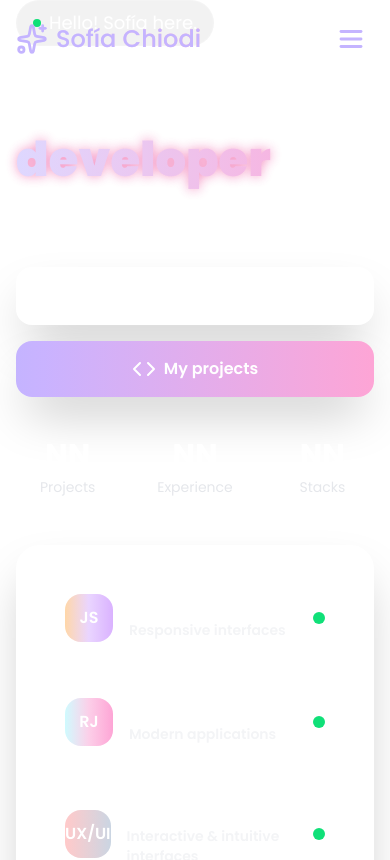
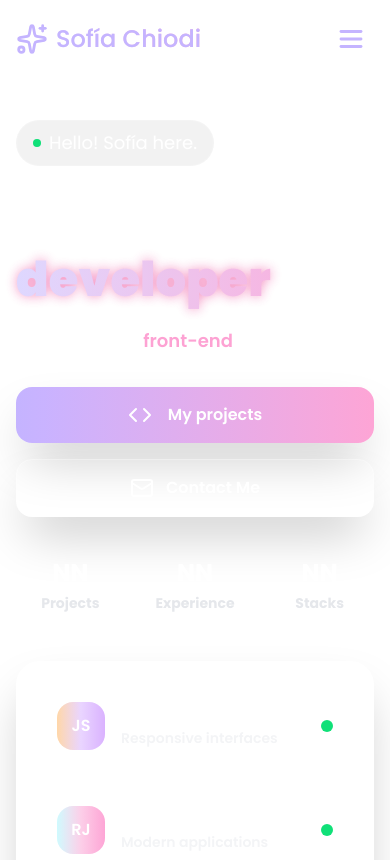
Before and after one commit to sofia-chiodi/my-portfolio, a React (Vite) app: page / in a window 390 px wide. Shown: the top 860 px of the page. Built offline with nearby package versions, Linux system fonts and the light colour scheme.

Commit message:
Perfecting styles

```diff
--- a/src/sections/About/About.jsx
+++ b/src/sections/About/About.jsx
@@ -6,7 +6,7 @@ export const About = () => {
     <section id='about'>
       <div className='min-h-screen py-20 bg-gradient-to-r from-gray-50 to-white relative overflow-hidden'>
         <div className='absolute inset-0 opacity-25'>
-          <div className='absolute top-0 left-0 w-full h-full bg-gradient-to-r from-violet-300 to-pink-600 transform rotate-12 scale-150'></div>
+          <div className='absolute top-0 left-0 w-full h-full bg-gradient-to-r from-violet-300 via-pink-300 to-pink-600 transform rotate-12 scale-150'></div>
         </div>
 
         <div className='max-w-7xl mx-auto px-4 sm:px-6 lg:px-8 relative z-10'>
--- a/src/sections/Home/Home.jsx
+++ b/src/sections/Home/Home.jsx
@@ -1,14 +1,14 @@
-import { Code, Mail, CircleStar } from 'lucide-react'
+import { Code, Mail } from 'lucide-react'
 
 export const Home = () => {
   return (
     <>
       <section
         id='home'
-        className='min-h-screen flex items-center relative overflow-hidden bg-[url("/images/Background.jpeg")] bg-no-repeat bg-cover'
+        className='min-h-screen py-30 flex items-center relative  overflow-hidden bg-[url("/images/Background.jpeg")] bg-no-repeat bg-cover'
       >
-        <div className='max-w-7xl mx-auto px-4 sm:px-6 lg:px-8 relative z-10'>
-          <div className='lg:grid lg:grid-cols-2 lg:gap-35 items-center'>
+        <div className='max-w-7xl mx-auto px-4 md:px-6 lg:px-8 relative z-10'>
+          <div className='md:grid md:grid-cols-2 md:gap-20 lg:gap-35 items-center'>
             <div className='mb-12 lg:mb-0'>
               <div className='inline-flex items-center px-4 py-2 bg-black/5 backdrop-blur-sm rounded-full border border-white/15 mb-6'>
                 <span className='w-2 h-2 bg-green-400 rounded-full mr-2 animate-pulse'></span>
@@ -16,44 +16,45 @@ export const Home = () => {
                   Hello! Sofía here.
                 </span>
               </div>
-              <h1 className='text-5xl md:text-7xl font-black text-white mb-4 leading-tight'>
+              <h1 className='text-5xl md:text-6xl lg:text-7xl font-black text-white mb-4 leading-tight'>
                 Software{' '}
                 <span className='block text-transparent animate-pulse bg-clip-text bg-gradient-to-r from-violet-200 to-pink-300 drop-shadow-[0_0_6px_rgba(236,72,153,0.6)]'>
                   developer
                 </span>
               </h1>
               <p className='text-lg text-white mb-8 leading-relaxed max-w-lg animate-fade-in-delay-3'>
-                Specialized in front-end technologies.
+                Specialized in{' '}
+                <span className='text-pink-400/60 font-semibold'>
+                  front-end{' '}
+                </span>
+                technologies
               </p>
 
-              <div className='flex flex-col-reverse sm:flex-row gap-4 mb-10'>
-                <button className='group bg-gradient-to-r from-violet-300 to-pink-300 hover:to-pink-400 text-white px-8 py-4 rounded-2xl font-semibold transition-all duration-200 flex items-center justify-center gap-2 shadow-2xl hover:shadow-pink-900/30 hover:scale-105 hover:text-fuchsia-50 '>
-                  <Code />
+              <div className='flex flex-col md:flex-row gap-4 mb-10'>
+                <button className='group bg-gradient-to-r from-violet-300 to-pink-300 hover:to-pink-400 text-white sm:px-4 md:px-6 lg:px-8 py-4 rounded-2xl font-semibold transition-all duration-200 flex items-center justify-center gap-2 shadow-2xl hover:shadow-pink-900/30 hover:scale-105 hover:text-fuchsia-50 '>
+                  <Code className='mr-2 group-hover:scale-110 transition-transform' />
                   <a href='#projects'>My projects</a>
                 </button>
 
-                <button className='group border border-white/30 text-white hover:bg-white/40 hover:text-violet-300 px-8 py-4 rounded-2xl font-semibold transition-all duration-200 flex items-center justify-center gap-1 shadow-2xl hover:shadow-violet-900/30 hover:scale-105 '>
-                  <Mail
-                    sixe={20}
-                    className='mr-2 group-hover:scale-110 transition-transform'
-                  />
+                <button className='group border border-white/30 text-white hover:bg-white/40 hover:text-violet-300 sm:px-4 md:px-6 lg:px-8 py-4 rounded-2xl font-semibold transition-all duration-200 flex items-center justify-center gap-1 shadow-2xl hover:shadow-violet-900/30 hover:scale-105 '>
+                  <Mail className='mr-2 group-hover:scale-110 transition-transform' />
                   <a href='#projects'>Contact Me</a>
                 </button>
               </div>
 
               {/* Stats */}
 
-              <div className='grid grid-cols-3 gap-6'>
+              <div className='grid grid-cols-3 gap-4 font-bold lg:text-3xl text-2xl'>
                 <div className='text-center'>
-                  <div className='text-3xl font-bold text-white mb-1'>NN</div>
+                  <div className=' text-white mb-1'>NN</div>
                   <div className='text-gray-200 text-sm'>Projects</div>
                 </div>
                 <div className='text-center'>
-                  <div className='text-3xl font-bold text-white mb-1'>NN</div>
+                  <div className='text-white mb-1'>NN</div>
                   <div className='text-gray-200 text-sm'>Experience</div>
                 </div>
                 <div className='text-center'>
-                  <div className='text-3xl font-bold text-white mb-1'>NN</div>
+                  <div className='text-white mb-1'>NN</div>
                   <div className='text-gray-200 text-sm'>Stacks</div>
                 </div>
               </div>
@@ -62,7 +63,7 @@ export const Home = () => {
             {/* Showcase projects*/}
 
             <div className='relative'>
-              <div className='relative bg-white/10 backdrop:blur-xl rounded-3xl p-8 border border-white/20 shadow-2xl'>
+              <div className='relative bg-white/10 backdrop:blur-xl rounded-3xl p-6 border border-white/20 shadow-2xl'>
                 <div className='space-y-6 max-w-3xl'>
                   <div className='flex items-center space-x-4 p-4 bg-white/10 backdrop:blur-md rounded-2xl'>
                     <div className='w-12 h-12 bg-gradient-to-r from-orange-200 via-purple-200 to-purple-300 rounded-2xl flex items-center justify-center'>
```
